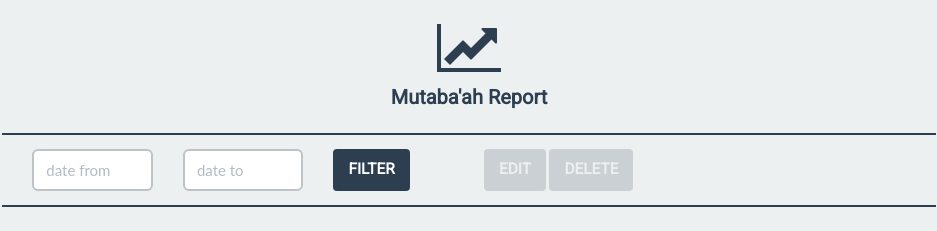
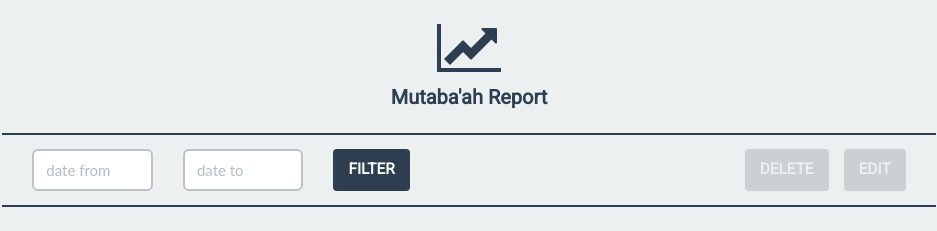
Before and after one commit to har07/mutaaba3ah, a Django app: template mutaaba3ah/templates/mutaaba3ah/report.html in a window 1280 px wide. Shown: the part 63-294 px from the top of the page, without its empty margins (171-1108 px from the left). Run offline with Django 3.2, Linux system fonts and the light colour scheme; the template is opened without the code that fills it, so the values that code supplies are empty; some libraries are stand-ins or nearby versions.

Commit message:
merapihkan tombol edit & delete report

```diff
--- a/mutaaba3ah/templates/mutaaba3ah/report.html
+++ b/mutaaba3ah/templates/mutaaba3ah/report.html
@@ -29,9 +29,9 @@
             <div class="col-md-2">
                 <input type="submit" value="Filter" id="submit" class="btn btn-filter">
             </div>
-            <div class="col-md-4">
-                <input type="submit" value="Edit" id="edit" class="btn btn-filter btn-grid" disabled>
-                <input type="submit" value="Delete" id="delete" class="btn btn-filter btn-grid" disabled>
+            <div class="col-md-6">
+                <input type="submit" value="Edit" id="edit" class="btn btn-filter btn-grid pull-right" disabled>
+                <input type="submit" value="Delete" id="delete" class="btn btn-filter btn-grid pull-right" disabled>
             </div>
         </div>
     </div>
--- a/static/css/main.css
+++ b/static/css/main.css
@@ -32,6 +32,10 @@ iframe#coming-soon{
 .btn-filter{
     margin-top: 0px !important;
     font-size: 1.1em !important;
+}
+
+.btn-filter.pull-right{
+    margin-left: 15px;
 }
 
 .div-filter-box{
```
